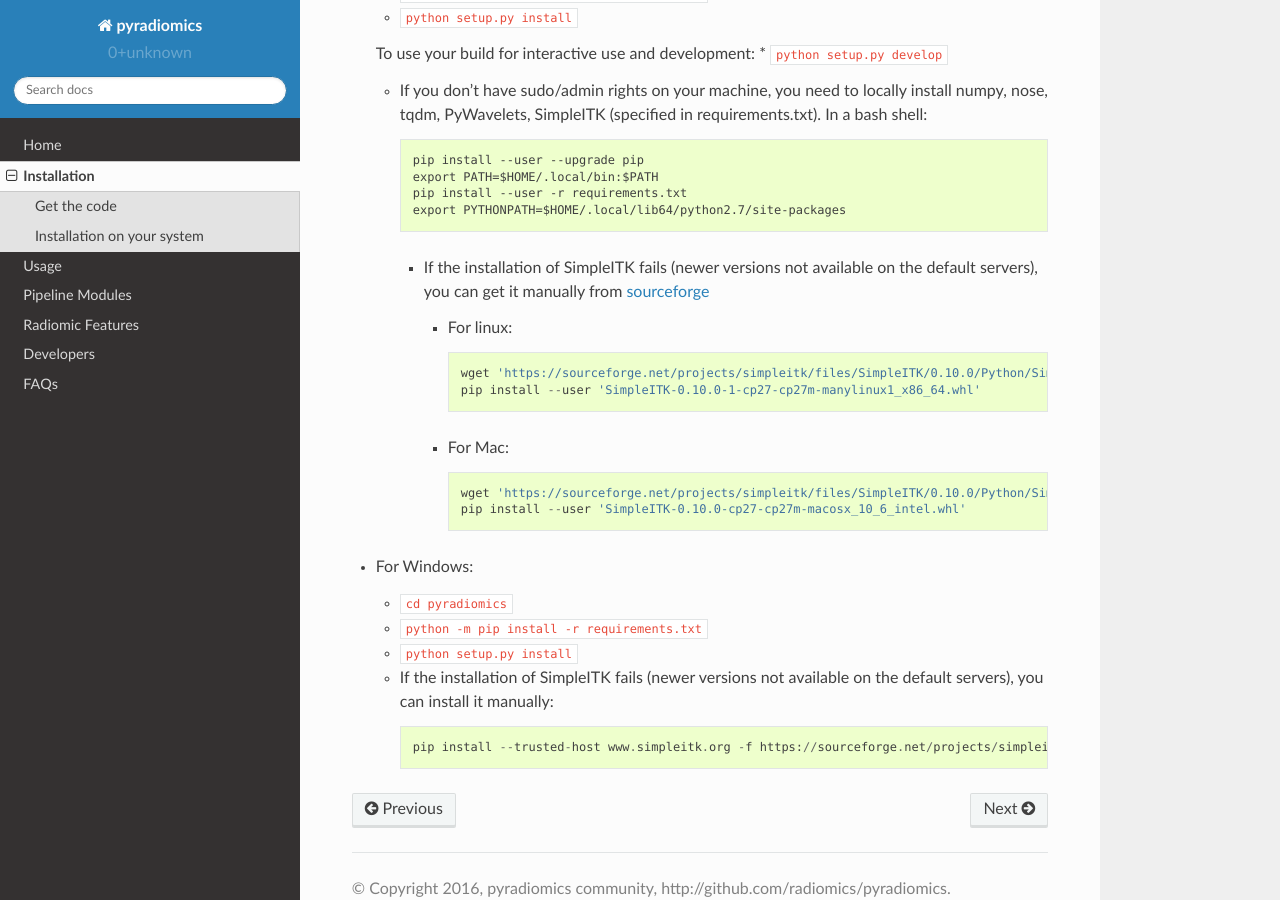
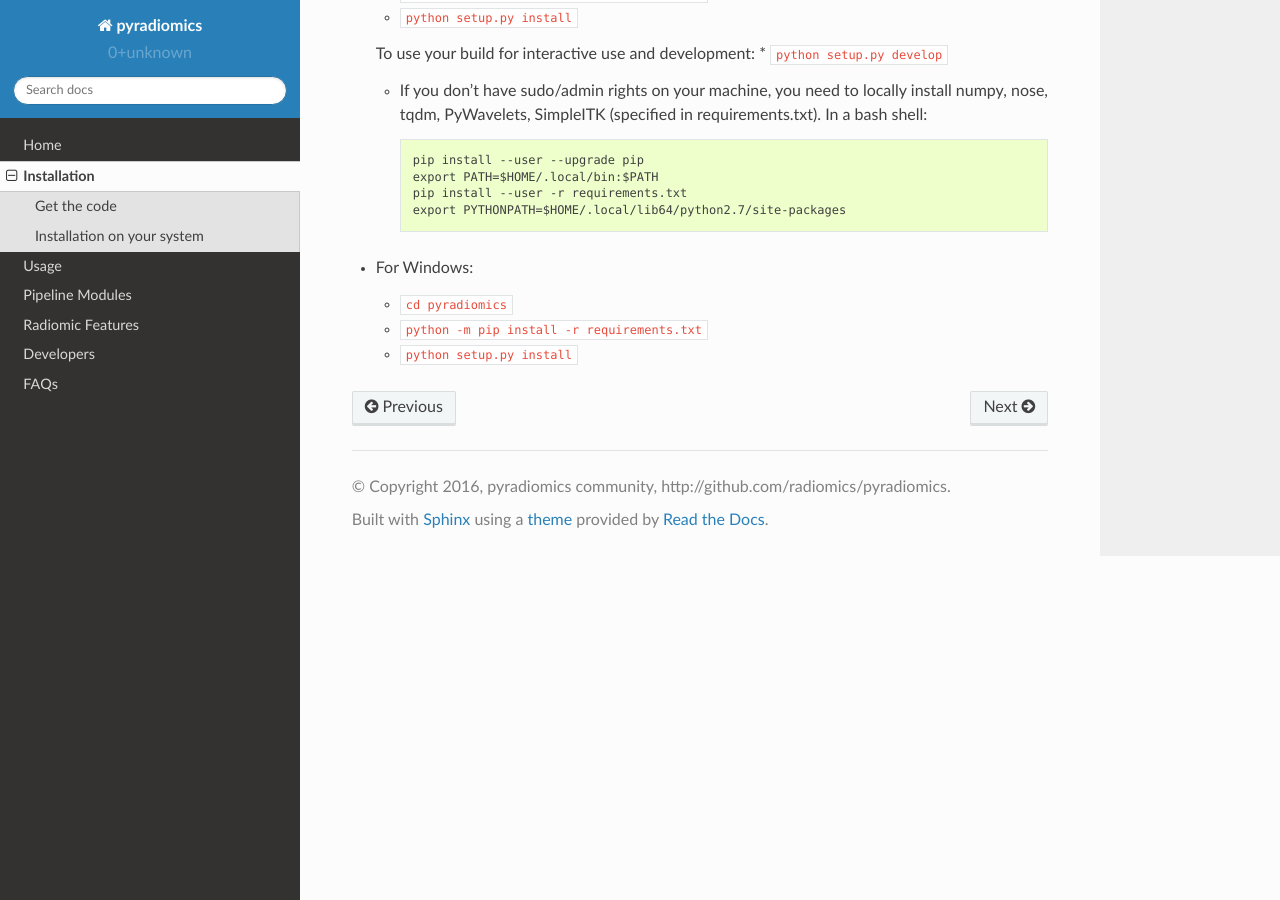
Before and after one commit to AIM-Harvard/pyradiomics, a Sphinx documentation site: the page built from docs/installation.rst, in a window 1280 px wide and 900 px high, scrolled down 476 px. Built offline with Sphinx 7.4.7 and the Read the Docs theme 2.0.0, drawn with Linux system fonts in a browser that asks for light colours.

Commit message:
docs/installation: Remove SimpleITK workaround
Wheels are now available on PyPI for all supported architectures.

Fixes #247

```diff
--- a/docs/installation.rst
+++ b/docs/installation.rst
@@ -29,31 +29,16 @@ Installation on your system
   To use your build for interactive use and development:
   * ``python setup.py develop``
 
-  * If you don't have sudo/admin rights on your machine, you need to locally install numpy, nose, tqdm, PyWavelets, SimpleITK (specified in requirements.txt). In a bash shell::
+  * If you don't have sudo/admin rights on your machine, you need to locally install numpy, nose, tqdm, PyWavelets, SimpleITK (specified in requirements.txt).
+    In a bash shell::
 
       pip install --user --upgrade pip
       export PATH=$HOME/.local/bin:$PATH
       pip install --user -r requirements.txt
       export PYTHONPATH=$HOME/.local/lib64/python2.7/site-packages
 
-    * If the installation of SimpleITK fails (newer versions not available on the default servers), you can get it manually from `sourceforge <https://sourceforge.net/projects/simpleitk/files/SimpleITK/>`_
-
-      * For linux::
-
-          wget 'https://sourceforge.net/projects/simpleitk/files/SimpleITK/0.10.0/Python/SimpleITK-0.10.0-1-cp27-cp27m-manylinux1_x86_64.whl'
-          pip install --user 'SimpleITK-0.10.0-1-cp27-cp27m-manylinux1_x86_64.whl'
-
-      * For Mac::
-
-          wget 'https://sourceforge.net/projects/simpleitk/files/SimpleITK/0.10.0/Python/SimpleITK-0.10.0-cp27-cp27m-macosx_10_6_intel.whl'
-          pip install --user 'SimpleITK-0.10.0-cp27-cp27m-macosx_10_6_intel.whl'
-
 * For Windows:
 
   * ``cd pyradiomics``
   * ``python -m pip install -r requirements.txt``
   * ``python setup.py install``
-
-  * If the installation of SimpleITK fails (newer versions not available on the default servers), you can install it manually::
-
-        pip install --trusted-host www.simpleitk.org -f https://sourceforge.net/projects/simpleitk/files/SimpleITK/0.10.0/Python/ SimpleITK==0.10.0
```
